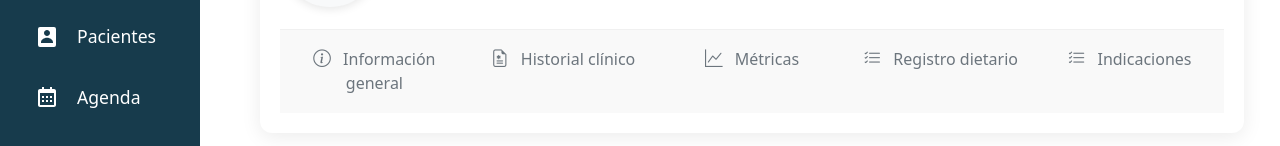
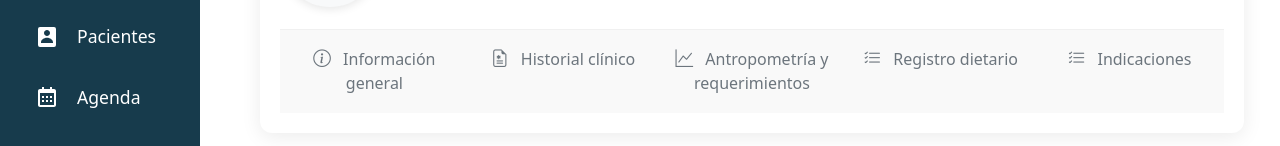
Before and after one commit to Marian0110/NutriLink, a Django app: template apps/patients/templates/patients/registro-dietario.html in a window 1280 px wide. Shown: the part 195-341 px from the top of the page. Run offline with Django 5.2, Linux system fonts and the light colour scheme; the template is opened without the code that fills it: most values are stand-ins (such as "Sample title", 1, 10 or a date in 2020); some libraries are stand-ins or nearby versions.

Commit message:
modificado: nombre sección métricas, mensajes de error

```diff
--- a/apps/patients/templates/basePerfil.html
+++ b/apps/patients/templates/basePerfil.html
@@ -46,7 +46,7 @@
       <i class="bi bi-file-earmark-medical"></i> Historial clínico
     </a>
     <a href="{% url 'patients:metricas' id_paciente=paciente.id_paciente %}" class="nav-button {% if section == 'metricas' %}active{% endif %}" data-section="metricas">
-      <i class="bi bi-graph-up"></i> Métricas
+      <i class="bi bi-graph-up"></i> Antropometría y requerimientos
     </a>
     <a href="{% url 'patients:registro-dietario' id_paciente=paciente.id_paciente %}" class="nav-button {% if section == 'indicaciones' %}active{% endif %}" data-section="indicaciones">
       <i class="bi bi-list-check"></i> Registro dietario
--- a/apps/patients/templates/patients/metricas.html
+++ b/apps/patients/templates/patients/metricas.html
@@ -423,7 +423,7 @@ async function enviarDatosAntropometricosYRequerimientos() {
         }
     } catch (error) {
         console.error('Error:', error);
-        Swal.fire('Error', error.message, 'error');
+        Swal.fire('Error', 'Asegúrate de haber guardado los datos del paciente en historial clínico!', 'error');
     }
 }
 
--- a/apps/patients/templates/patients/registro-dietario.html
+++ b/apps/patients/templates/patients/registro-dietario.html
@@ -95,7 +95,7 @@ document.addEventListener('DOMContentLoaded', async () => {
             return await response.json();
         } catch (error) {
             console.error(`Excepción en fetchAPI para ${entityName} (${url}):`, error);
-            Swal.fire('Error de Carga', `No se pudo cargar ${entityName}: primero debes guardar los datos del paciente en historial clínico!`, 'error');
+            Swal.fire('Error de Carga', `No se pudo cargar ${entityName}: primero debes guardar los datos del paciente en historial clínico y antropometría y requerimientos!`, 'error');
             throw error;
         }
     }
```
